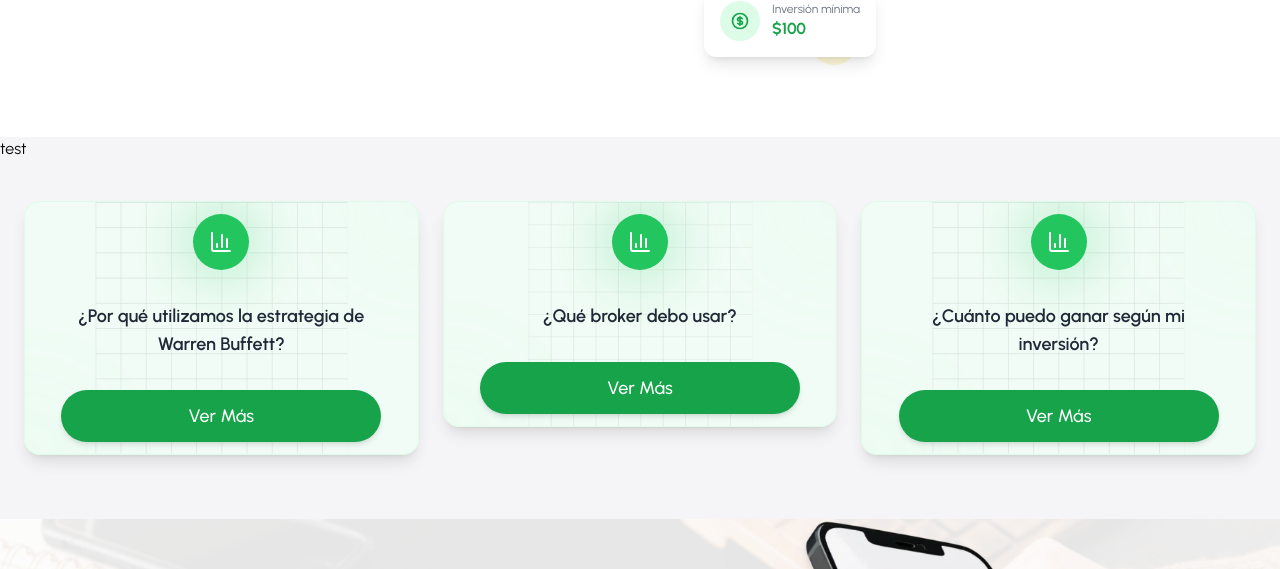
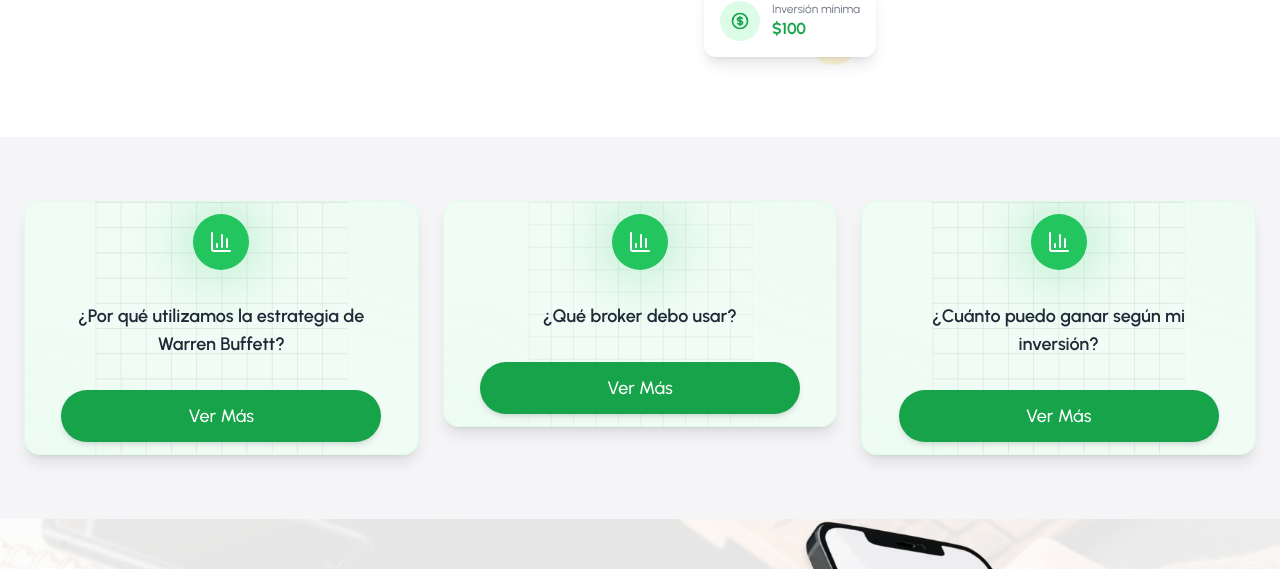
Before and after one commit to mcimildoro/conInversion, a Next.js app: page / in a window 1280 px wide. Shown: the part 800-1369 px from the top of the page. Built offline with nearby package versions, Linux system fonts and the light colour scheme.

Commit message:
fix: correcciones en el navbar 2

```diff
--- a/src/app/page.tsx
+++ b/src/app/page.tsx
@@ -29,7 +29,7 @@ export default function Home() {
 
       <div className="relative w-full min-h-[300px] py-16 bg-[#F5F5F7]">
         {/* Fondo que cubre toda la sección */}
-        <div className="absolute inset-0 w-full h-full ">test</div>
+        <div className="absolute inset-0 w-full h-full "></div>
         <div className="relative z-30 w-full max-w-screen-2xl mx-auto px-6  md:pb-0 ">
           <div className="grid grid-cols-1 md:grid-cols-2 lg:grid-cols-3 gap-6 w-full ">
             <InfoCard title="¿Por qué utilizamos la estrategia de Warren Buffett?" />
```
